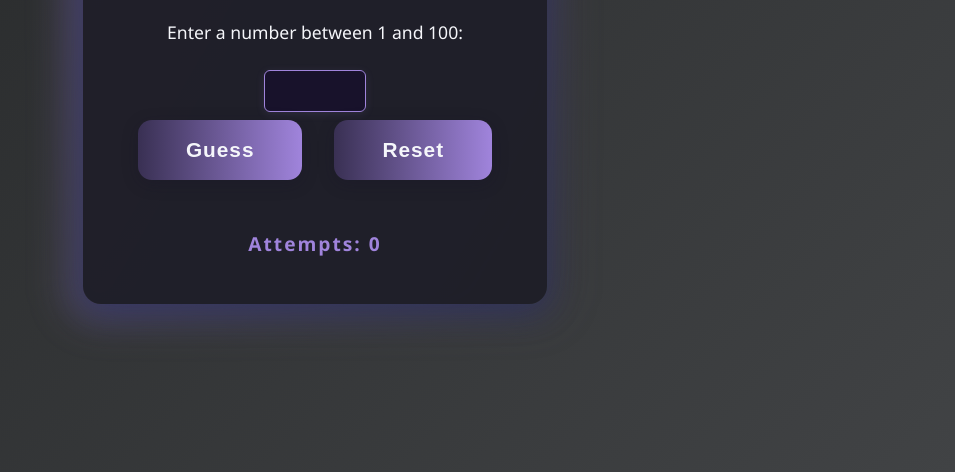
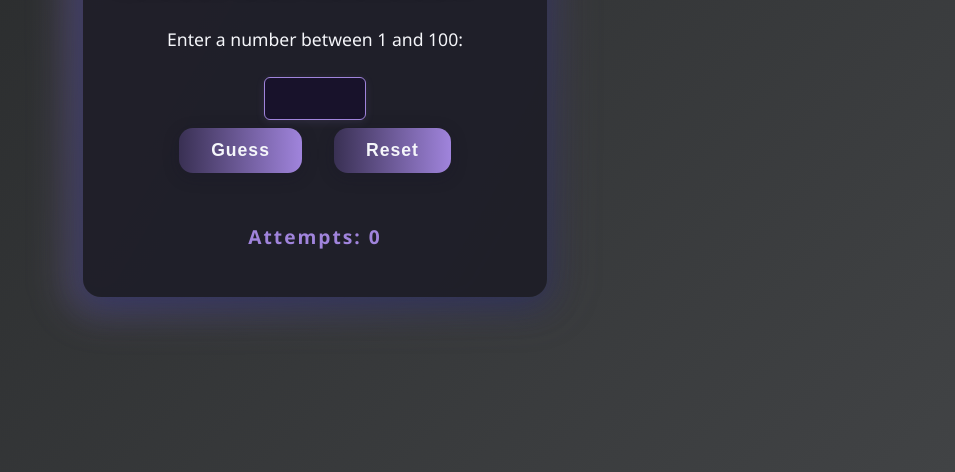
Before and after one commit to Varshil15/Guess-the-Number, a plain HTML site: page index.html in a window 1280 px wide. Shown: the part 328-800 px from the top of the page, without its empty margins (325-1280 px from the left). Drawn offline with Linux system fonts and the light colour scheme.

Commit message:
redesign

```diff
--- a/style.css
+++ b/style.css
@@ -169,17 +169,19 @@ h1 {
 
 .guess-input {
     width: 80%;
-    padding: 18px 20px;
+    padding: 24px 28px;
     border-radius: 14px;
     border: 2px solid #A084DC;
     background: #18122B;
     color: #f5f6fa;
-    font-size: 1.5rem;
+    font-size: 2.2rem;
     margin-bottom: 32px;
     outline: none;
     transition: border 0.3s, box-shadow 0.3s;
     box-shadow: 0 2px 8px #A084DC22;
     text-align: center;
+    font-weight: 700;
+    letter-spacing: 2px;
 }
 .guess-input:focus {
     border: 2.5px solid #A084DC;
@@ -199,8 +201,8 @@ h1 {
     color: #f5f6fa;
     border: none;
     border-radius: 14px;
-    padding: 18px 48px;
-    font-size: 1.3rem;
+    padding: 12px 32px;
+    font-size: 1.1rem;
     font-weight: 700;
     cursor: pointer;
     box-shadow: 0 4px 16px #18122B44;
```
